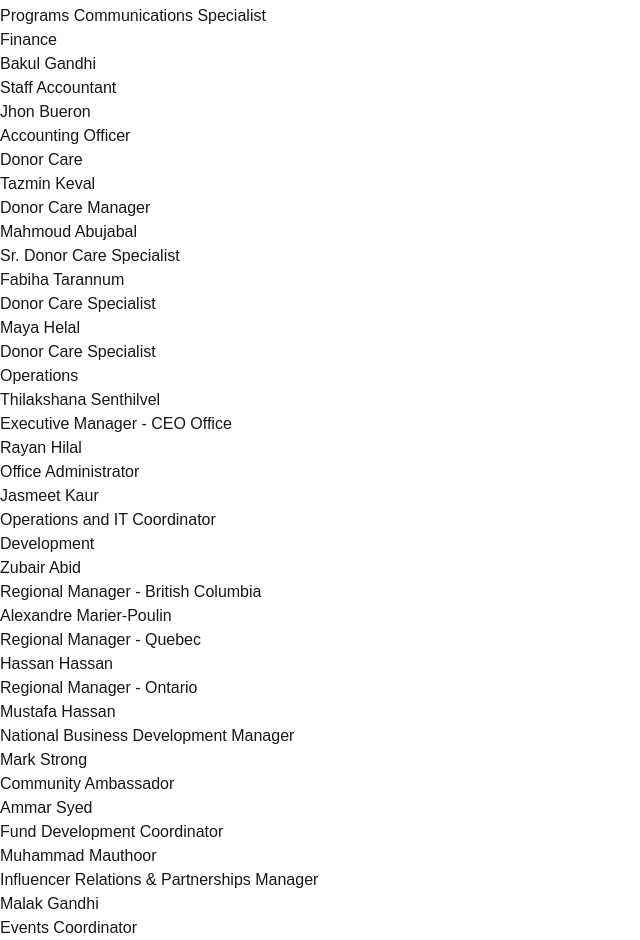
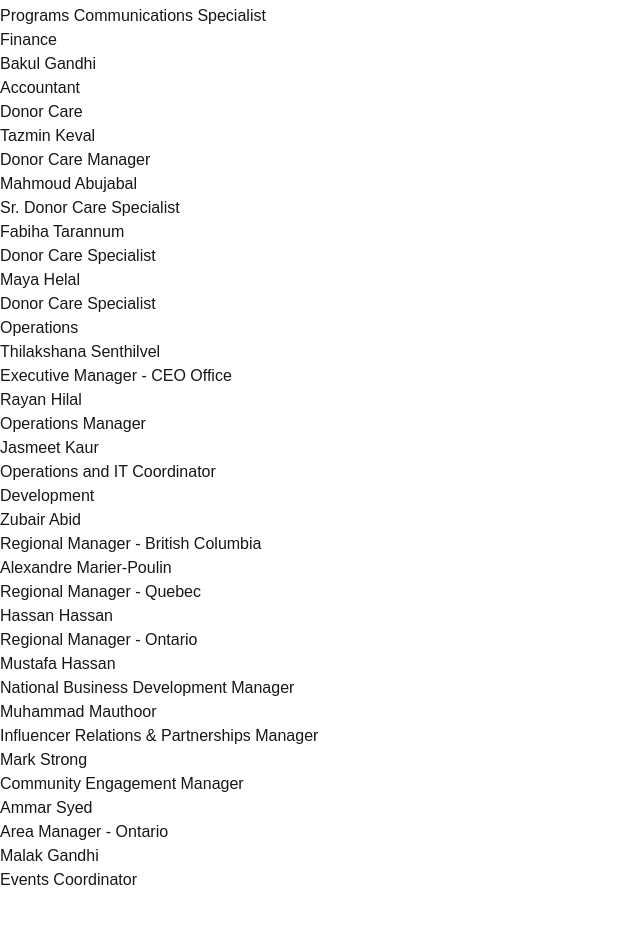
Before and after one commit to ziascode/teams, a Next.js app: page / in a window 1280 px wide. Shown: the part 980-1920 px from the top of the page, without its empty margins (0-640 px from the left). After the commit the page ends 1872 px from the top, so only its background shows below. Built offline with nearby package versions, Linux system fonts and the light colour scheme.

Commit message:
updated recent title changes and Reead's photo

```diff
--- a/src/app/page.tsx
+++ b/src/app/page.tsx
@@ -51,7 +51,7 @@ const teamMembers = [
         position: "Director of Finance",
         email: "reead.rahamut@pennyappeal.ca",
         image:
-          "https://pennyappeal.ca/wp-content/uploads/2025/02/Reead-Rahamut-Director-of-Financenewnewnew.jpg",
+          "https://pennyappeal.ca/wp-content/uploads/2025/08/Untitled-design-3.png",
         quote: "Welcome to the Wild West!",
       },
       {
@@ -82,7 +82,7 @@ const teamMembers = [
       },
       {
         name: "Saba Durrani",
-        position: "Grants Manager",
+        position: "Programs Manager",
         image:
           "https://pennyappeal.ca/wp-content/uploads/2025/02/Saba-Durrani-Grants-Managernewnewnew.jpg",
       },
@@ -134,18 +134,12 @@ const teamMembers = [
     members: [
       {
         name: "Bakul Gandhi",
-        position: "Staff Accountant",
+        position: "Accountant",
         image:
           "https://pennyappeal.ca/wp-content/uploads/2025/02/Bakul-Gandhi-Staff-Accountantnewnew.jpg",
         quote: "Accounting is my bread, music is my butter",
       },
-      {
-        name: "Jhon Bueron",
-        position: "Accounting Officer",
-        image:
-          "https://pennyappeal.ca/wp-content/uploads/2025/02/Jhon-Bueron-Accounting-Officernewnew.jpg",
-        quote: "Accounting is my bread, music is my butter",
-      },
+
     ],
   },
   {
@@ -192,7 +186,7 @@ const teamMembers = [
       },
       {
         name: "Rayan Hilal",
-        position: "Office Administrator",
+        position: "Operations Manager",
         image:
           "https://pennyappeal.ca/wp-content/uploads/2024/05/rayan-hilal.png",
         quote: "Let's do this!",
@@ -236,28 +230,28 @@ const teamMembers = [
         image:
           "https://pennyappeal.ca/wp-content/uploads/2025/07/Mustafa-Hassan-Edited-V2.jpg",
       },
-      {
-        name: "Mark Strong",
-        position: "Community Ambassador",
-        image:
-          "https://pennyappeal.ca/wp-content/uploads/2020/10/Penny-Appeal-Staff-Illustrations_Mark.png",
-        quote: "It’s only a crazy dream until you do it!",
-      },
-
-      {
-        name: "Ammar Syed",
-        position: "Fund Development Coordinator",
-        image:
-          "https://pennyappeal.ca/wp-content/uploads/2025/02/Ammar-Syed-Fund-Development-Coordinatornewnew.jpg",
-        quote: "It’s only a crazy dream until you do it!",
-      },
-      {
+       {
         name: "Muhammad Mauthoor",
         position: "Influencer Relations & Partnerships Manager",
         image:
           "https://pennyappeal.ca/wp-content/uploads/2025/02/Muhammad-Mauthoor-Event-Coordinatornewnew.jpg",
         quote: "Nobody gets left behind!",
       },
+      {
+        name: "Mark Strong",
+        position: "Community Engagement Manager",
+        image:
+          "https://pennyappeal.ca/wp-content/uploads/2020/10/Penny-Appeal-Staff-Illustrations_Mark.png",
+        quote: "It’s only a crazy dream until you do it!",
+      },
+      {
+        name: "Ammar Syed",
+        position: "Area Manager - Ontario",
+        image:
+          "https://pennyappeal.ca/wp-content/uploads/2025/02/Ammar-Syed-Fund-Development-Coordinatornewnew.jpg",
+        quote: "It’s only a crazy dream until you do it!",
+      },
+
       {
         name: "Malak Gandhi",
         position: "Events Coordinator",
```
